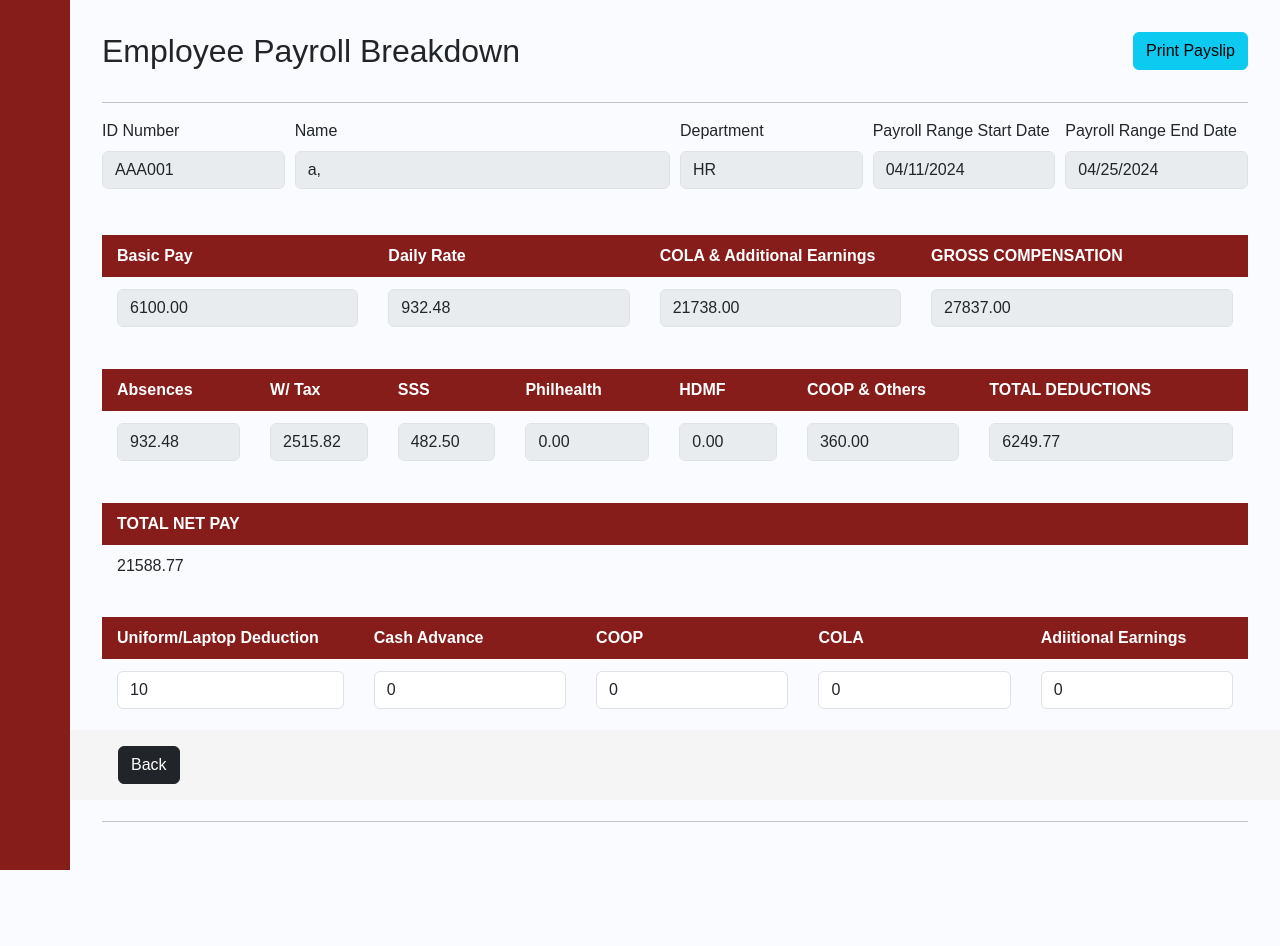
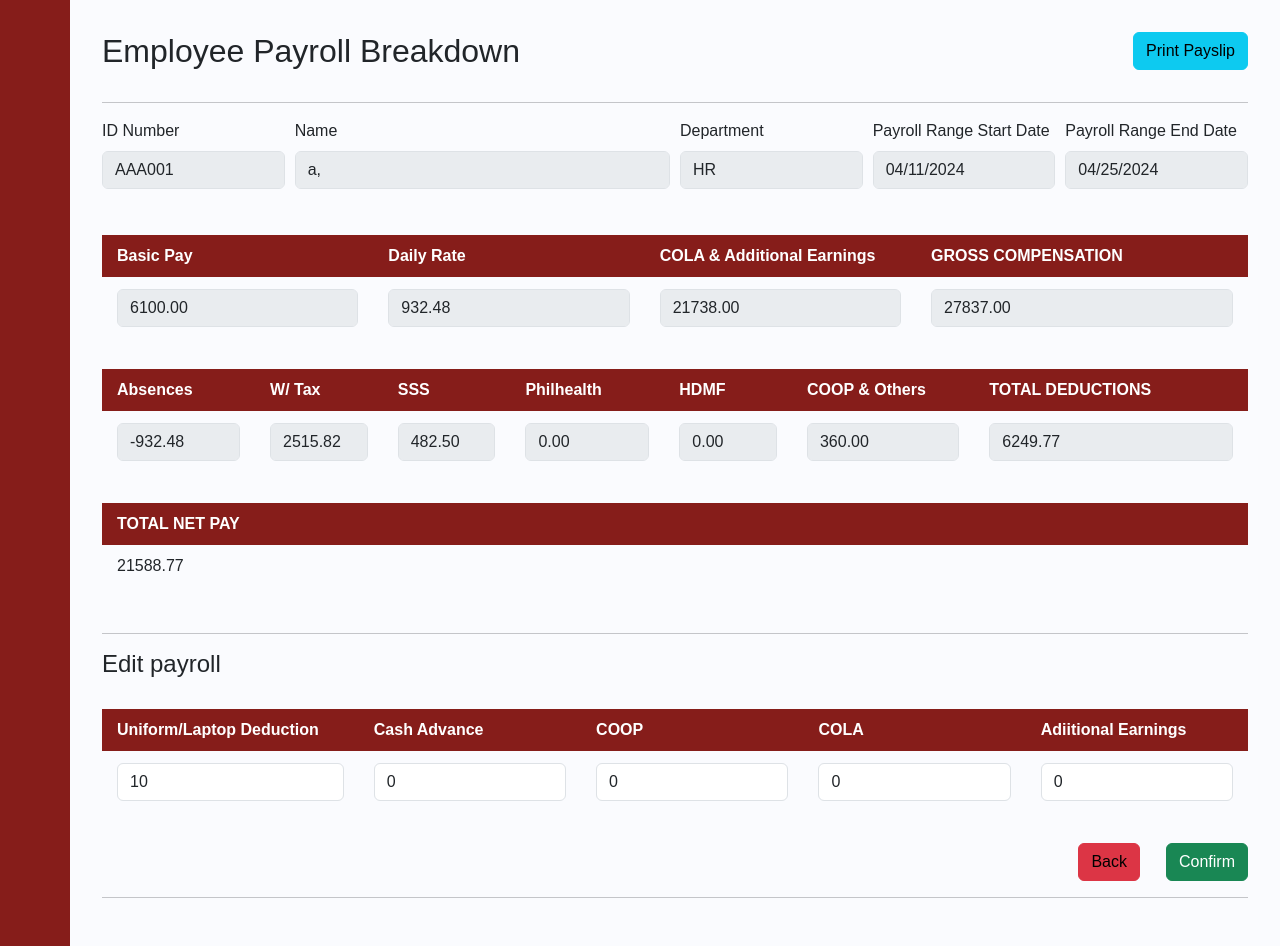
Before and after one commit to Auresan/MSYS42PayRoll, a Django app: page /payroll_breakdown/1/1/ in a window 1280 px wide. Before the commit the page ends 870 px from the top, so only its background shows below. Run offline with Django 4.2, Linux system fonts and the light colour scheme; data comes from the database, SQL or seed files in the repository; both versions use the stored data as it was after the commit; some libraries are stand-ins or nearby versions; some web fonts are replaced.

Commit message:
jkjhqwjkhw

```diff
--- a/shpayrollappv2/shpayrollappv2/payrollapp/templates/payrollapp/payroll_breakdown.html
+++ b/shpayrollappv2/shpayrollappv2/payrollapp/templates/payrollapp/payroll_breakdown.html
@@ -97,7 +97,7 @@
             <tbody>
                 <tr>
                     <td>
-                        <input type="float" class="form-control" id="mth_yr" value={{payrolls.Absence_Deductions|mul:-1|floatformat:2}} min='0'step='0.01' readonly required>
+                        <input type="float" class="form-control" id="mth_yr" value={{payrolls.Absence_Deductions|floatformat:2}} min='0'step='0.01' readonly required>
                     </td>
                     <td>
                         <input type="float" class="form-control" id="mth_yr" value={{payrolls.WTAX_Rate_ID|floatformat:2}} min='0'step='0.01' readonly required>
@@ -134,8 +134,10 @@
                 </tr>
             </tbody>
         </table>
-
-        <form method="POST" action="#">{% csrf_token %}
+    </div>
+    <hr>
+    <h4> Edit payroll </h4>
+    <form method="POST" action="#">{% csrf_token %}
         <table id="posts">
             <thead>
                 <tr>
@@ -166,16 +168,24 @@
                 </tr>
             </tbody>
         </table>
-        <button class="btn btn-success" type="submit">Confirm</button>
+
+        <div>
+            <ul class="action-icons">
+                <li> <a class="btn btn-danger mx-3" href="{% url 'generate_page' UID=user.pk %}" type="button">Back</a></li>
+                <li><button class="btn btn-success" type="submit">Confirm</button></li>
+            </ul>
+        </div>
+
     </form>
-    </div>
     <hr>
+
+
     <!--div>
         <ul class="action-icons">
             <li><a class="btn btn-danger" href="{% url 'generate_page' UID=user.pk %}" type="button">Cancel</a></li>
             <li><button class="btn btn-success" type="submit">Confirm</button></li>
         </ul>
-    </div-->
+    </div>
 </div>
 <footer>
     <div class="footer-wrap">
```
Also changed, not shown: shpayrollappv2/shpayrollappv2/db.sqlite3.
